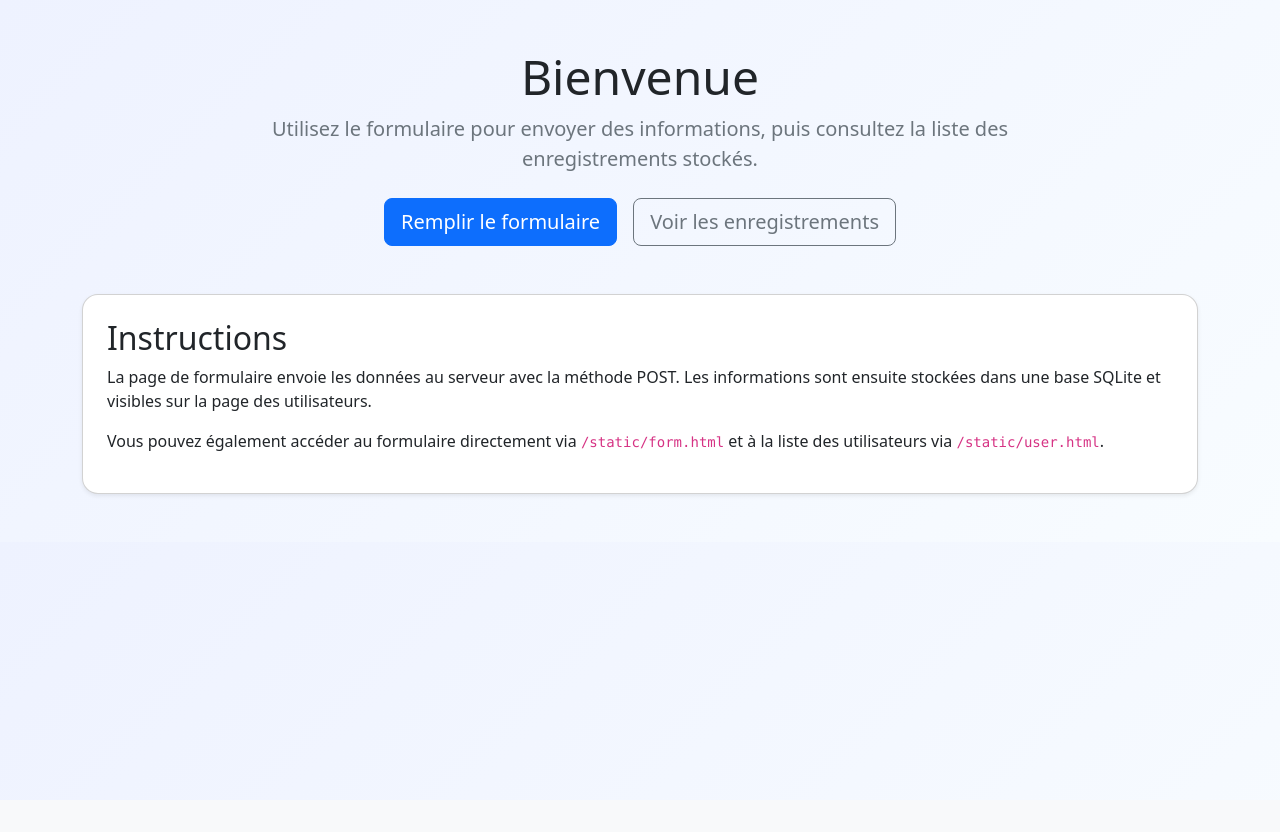
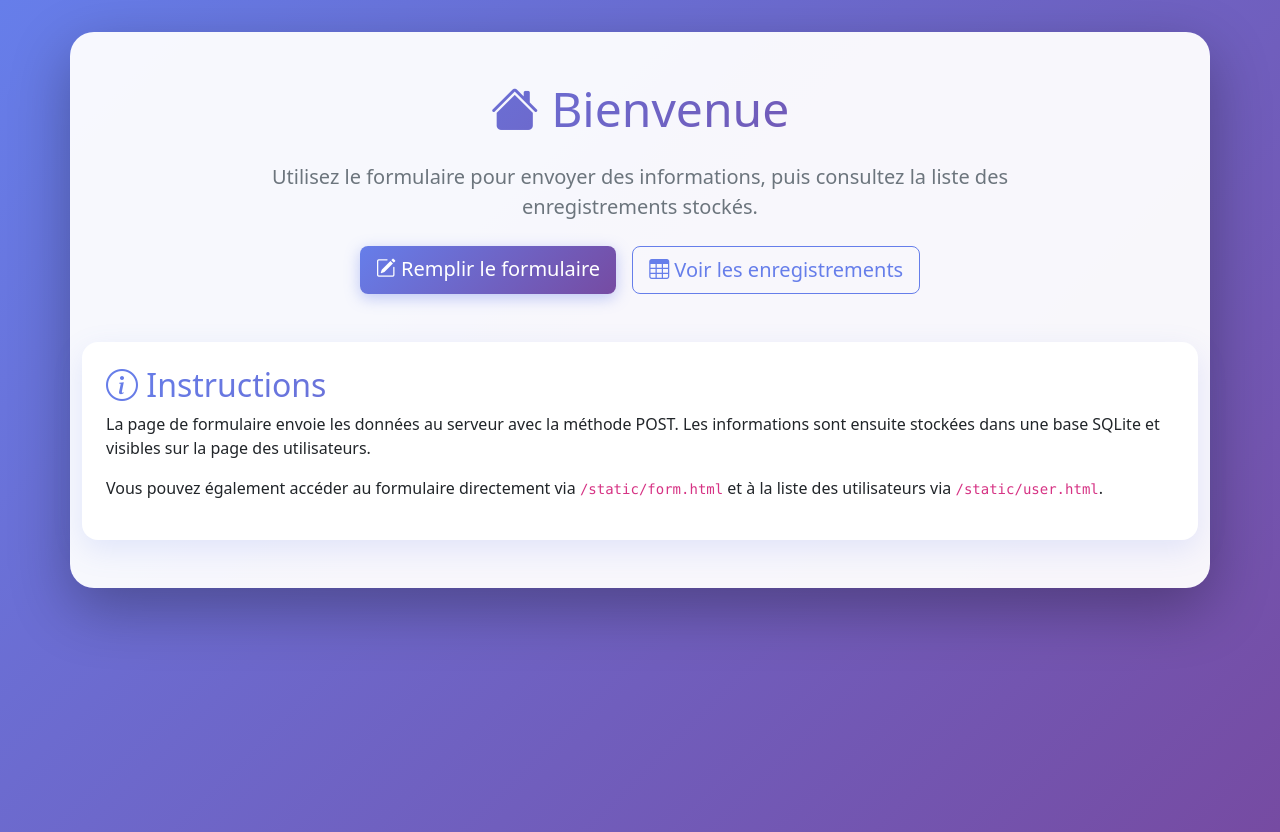
Before and after one commit to alae28052007-sys/formulaireStage, a plain HTML site: page static/index.html in a window 1280 px wide. Before the commit the page ends 800 px from the top, so only its background shows below. Drawn offline with nearby package versions, Linux system fonts and the light colour scheme.

Commit message:
3eme modification

```diff
--- a/static/index.html
+++ b/static/index.html
@@ -5,25 +5,93 @@
   <meta name="viewport" content="width=device-width,initial-scale=1">
   <title>Accueil</title>
   <link href="https://cdn.jsdelivr.net/npm/bootstrap@5.3.2/dist/css/bootstrap.min.css" rel="stylesheet">
+ <link href="https://cdn.jsdelivr.net/npm/bootstrap-icons@1.10.0/font/bootstrap-icons.css" rel="stylesheet">
   <style>
-    body { background: linear-gradient(135deg, #eef2ff 0%, #f8fcff 100%); }
-    .hero { max-width: 800px; margin: 0 auto; }
-    .card-hero { border-radius: 1rem; }
+    body {
+      background: linear-gradient(135deg, #667eea 0%, #764ba2 100%);
+      min-height: 100vh;
+    }
+
+    main {
+      background: rgba(255, 255, 255, 0.95);
+      border-radius: 1.5rem;
+      box-shadow: 0 20px 60px rgba(0, 0, 0, 0.3);
+      margin: 2rem auto;
+      max-width: 900px;
+    }
+
+    .hero {
+      max-width: 800px;
+      margin: 0 auto;
+    }
+
+    .hero h1 {
+      background: linear-gradient(135deg, #667eea 0%, #764ba2 100%);
+      -webkit-background-clip: text;
+      -webkit-text-fill-color: transparent;
+      background-clip: text;
+      margin-bottom: 1.5rem;
+    }
+
+    .btn-primary {
+      background: linear-gradient(135deg, #667eea 0%, #764ba2 100%);
+      border: none;
+      box-shadow: 0 4px 15px rgba(102, 126, 234, 0.4);
+      transition: all 0.3s ease;
+    }
+
+    .btn-primary:hover {
+      transform: translateY(-2px);
+      box-shadow: 0 6px 20px rgba(102, 126, 234, 0.6);
+    }
+
+    .btn-outline-secondary {
+      color: #667eea;
+      border-color: #667eea;
+    }
+
+    .btn-outline-secondary:hover {
+      background-color: #667eea;
+      border-color: #667eea;
+    }
+
+    .card-hero {
+      border: none;
+      border-radius: 1rem;
+      box-shadow: 0 10px 30px rgba(102, 126, 234, 0.15);
+      transition: all 0.3s ease;
+    }
+
+    .card-hero:hover {
+      box-shadow: 0 15px 40px rgba(102, 126, 234, 0.25);
+      transform: translateY(-5px);
+    }
+
+    .card-hero h2 {
+      background: linear-gradient(135deg, #667eea 0%, #764ba2 100%);
+      -webkit-background-clip: text;
+      -webkit-text-fill-color: transparent;
+      background-clip: text;
+    }
   </style>
 </head>
-<body class="bg-light">
+<body>
   <main class="container py-5">
     <div class="hero text-center mb-5">
-      <h1 class="display-5">Bienvenue</h1>
+      <h1 class="display-5"><i class="bi bi-house-fill"></i> Bienvenue</h1>
       <p class="lead text-secondary">Utilisez le formulaire pour envoyer des informations, puis consultez la liste des enregistrements stockés.</p>
       <div class="d-flex justify-content-center gap-3 mt-4">
-        <a href="/static/form.html" class="btn btn-primary btn-lg">Remplir le formulaire</a>
-        <a href="/static/user.html" class="btn btn-outline-secondary btn-lg">Voir les enregistrements</a>
+        <a href="/static/form.html" class="btn btn-primary btn-lg">
+          <i class="bi bi-pencil-square"></i> Remplir le formulaire
+        </a>
+        <a href="/static/user.html" class="btn btn-outline-secondary btn-lg">
+          <i class="bi bi-table"></i> Voir les enregistrements
+        </a>
       </div>
     </div>
 
-    <div class="card shadow-sm card-hero p-4">
-      <h2>Instructions</h2>
+    <div class="card card-hero p-4">
+      <h2><i class="bi bi-info-circle"></i> Instructions</h2>
       <p>La page de formulaire envoie les données au serveur avec la méthode POST. Les informations sont ensuite stockées dans une base SQLite et visibles sur la page des utilisateurs.</p>
       <p>Vous pouvez également accéder au formulaire directement via <code>/static/form.html</code> et à la liste des utilisateurs via <code>/static/user.html</code>.</p>
     </div>
```
